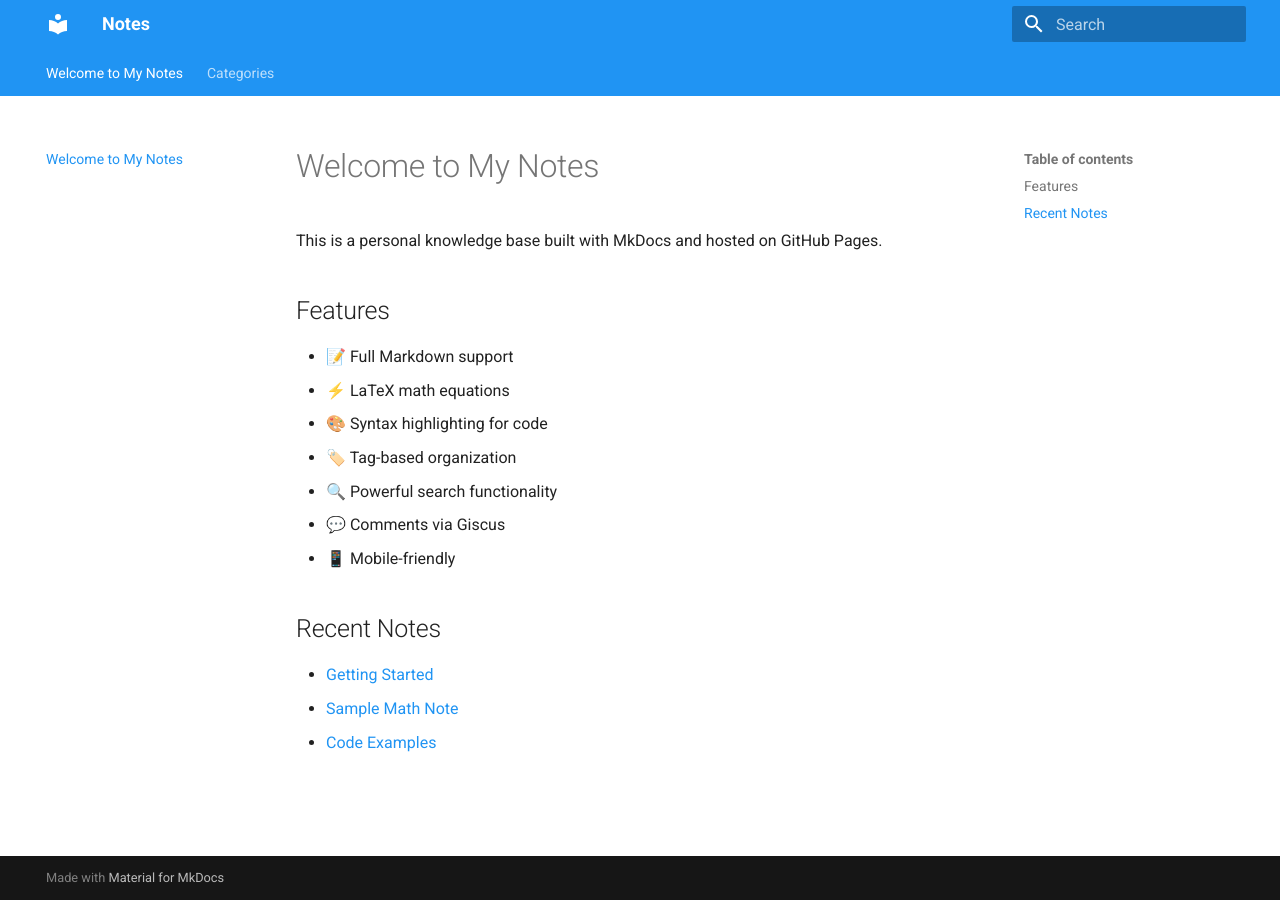
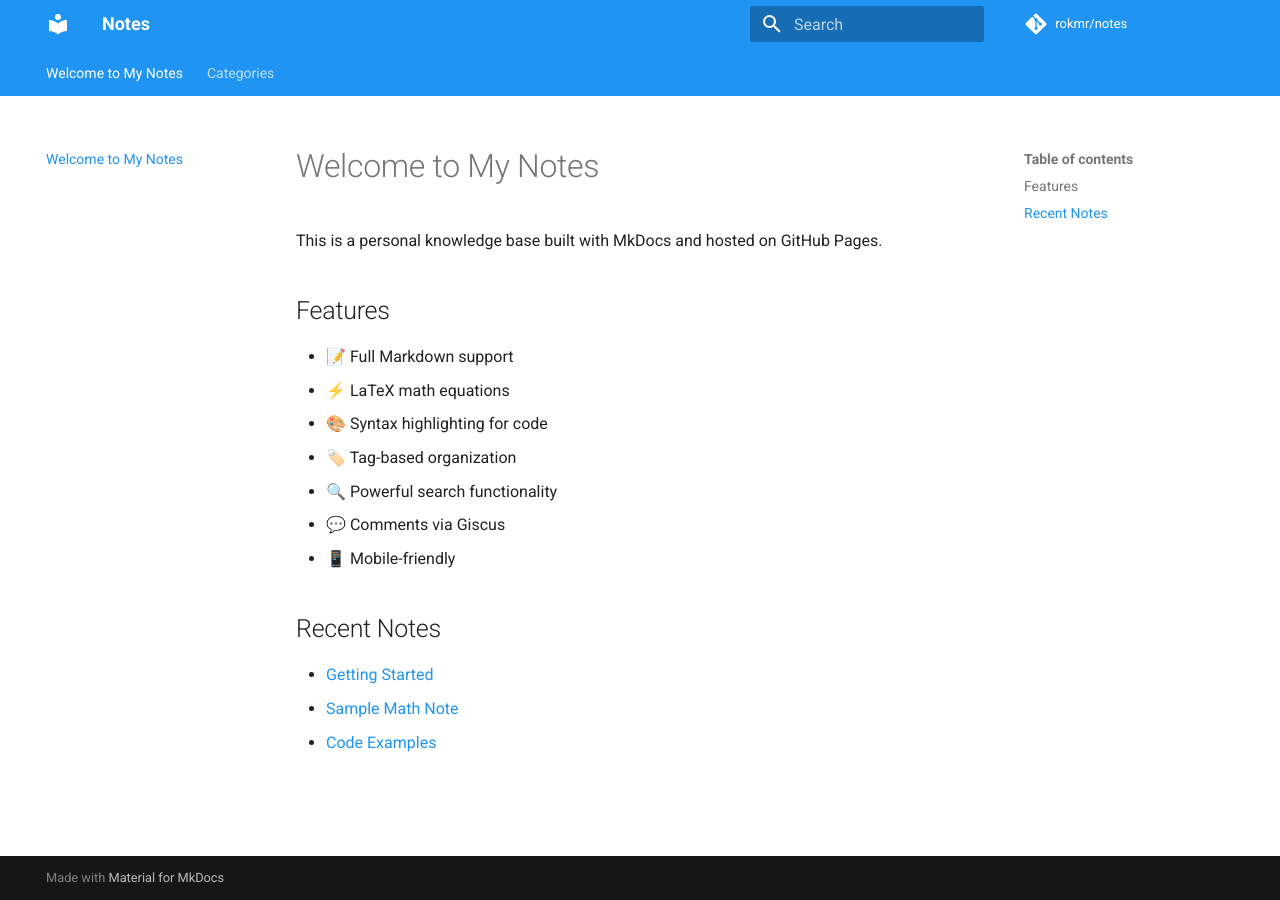
Before and after one commit to rokmr/notes, an MkDocs documentation site: the page built from docs/index.md, in a window 1280 px wide. Built offline with MkDocs 1.6.1 and Material for MkDocs 9.7.7, drawn with Linux system fonts in a browser that asks for light colours; comment, search, counter and statistics services are not loaded.

Commit message:
Update GitHub Pages deployment workflow and site configuration

```diff
--- a/mkdocs.yml
+++ b/mkdocs.yml
@@ -1,5 +1,8 @@
 site_name: Notes
-site_url: https://rokmr.github.io/notes
+site_url: https://rokmr.github.io/notes/
+repo_url: https://github.com/rokmr/notes
+repo_name: rokmr/notes
+
 theme:
   name: material
   palette:
```
Also changed, not shown: 1 other file.
